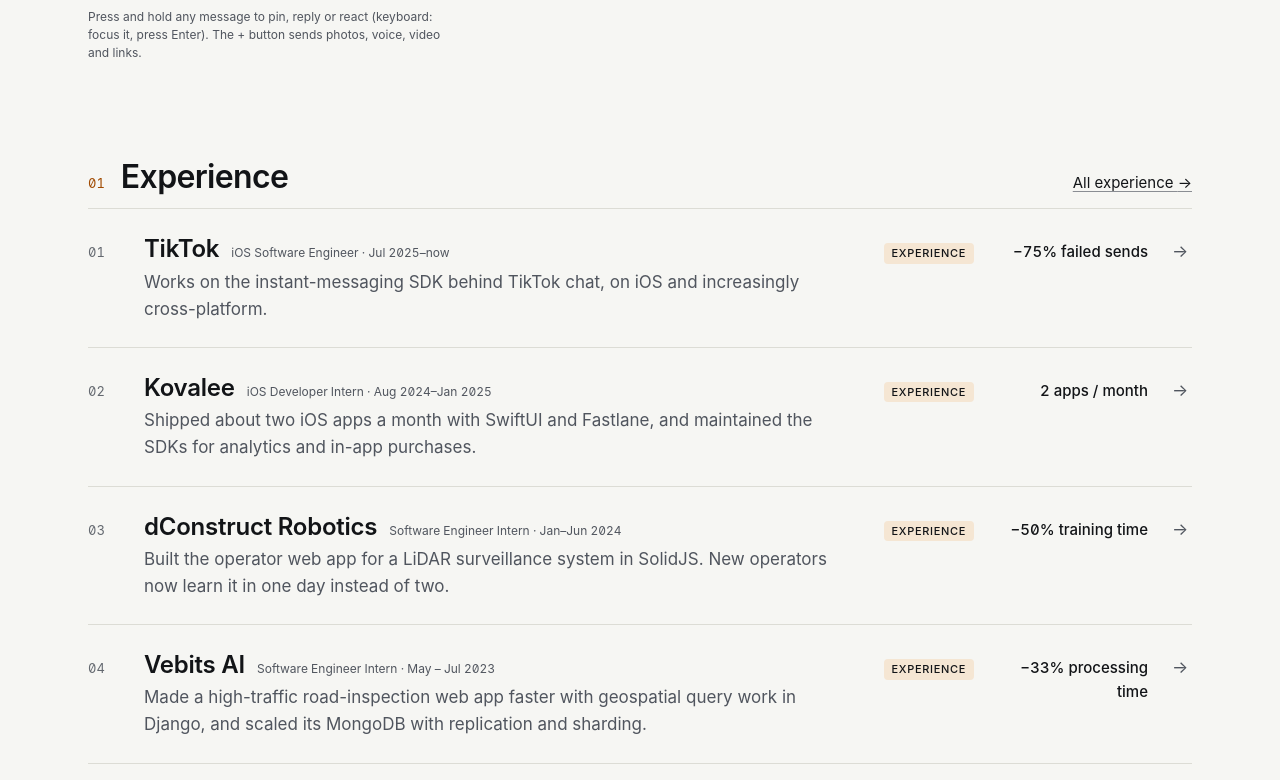
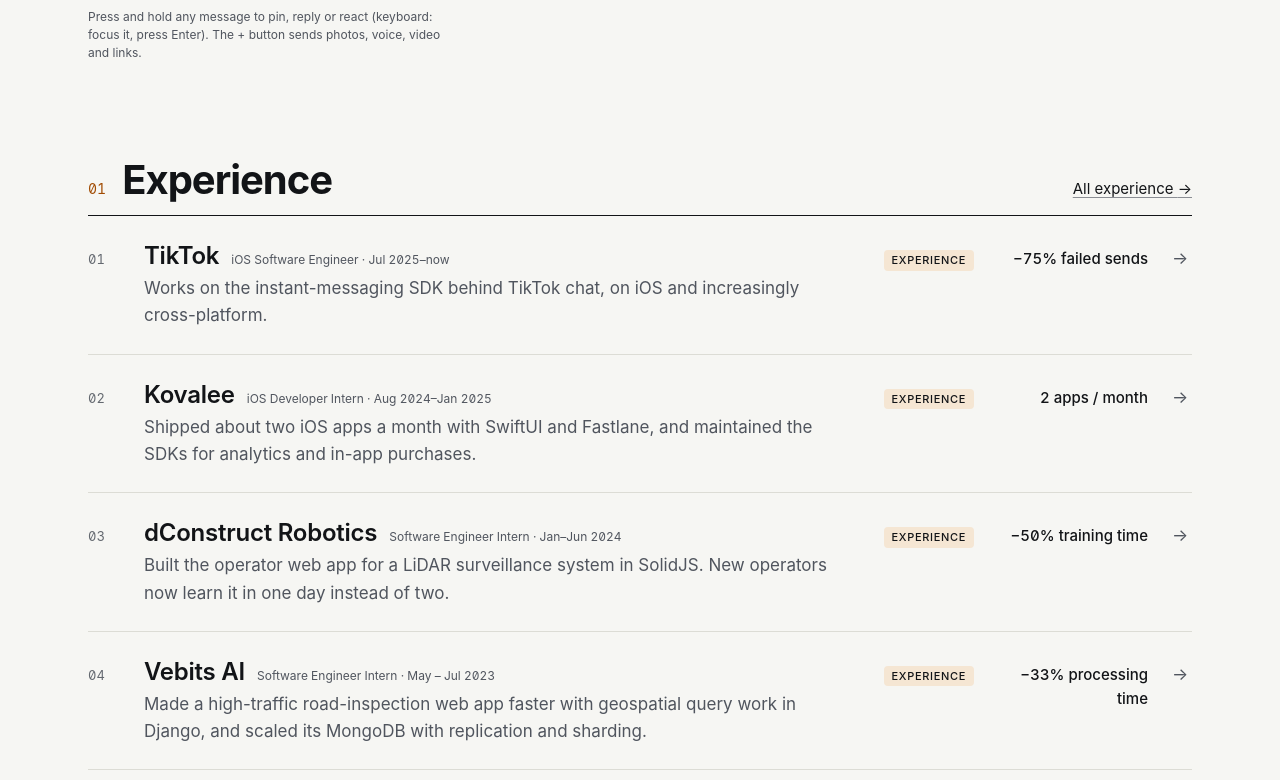
Before and after one commit to ngquyduc/www, an Astro site: page / in a window 1280 px wide. Shown: the part 1442-2222 px from the top of the page. Built offline with nearby package versions, Linux system fonts and the light colour scheme; Astro itself is replaced by a stand-in of ours.

Commit message:
Section head: 40 px title and the animated ink rule

```diff
--- a/src/components/SectionHead.astro
+++ b/src/components/SectionHead.astro
@@ -1,5 +1,7 @@
 ---
-// Numbered section heading on Home: "01 Selected work" with an optional link on the right.
+// Numbered section head (§13.3): "01" numeral, a 40 px title, an optional link on the right, and an
+// ink rule that draws in from the left the first time it enters the viewport (`rule`, §13.2).
+// Until the observer runs (or with no JS, or under reduced motion) the rule is simply drawn.
 interface Props {
   n: string;
   id: string;
@@ -9,8 +11,33 @@ interface Props {
 const { n, id, title, more } = Astro.props;
 ---
 
-<div class="flex items-baseline gap-4 border-b border-line pb-3">
-  <span class="mono text-[13px] text-accent">{n}</span>
-  <h2 id={id} class="text-2xl font-semibold tracking-[-0.02em]">{title}</h2>
+<div class="shead" data-io>
+  <span class="mono text-[14px] text-accent">{n}</span>
+  <h2 id={id} class="text-section">{title}</h2>
   {more && <a href={more.href} class="ml-auto text-[15px]">{more.label} <span aria-hidden="true">→</span></a>}
 </div>
+
+<style>
+  .shead {
+    position: relative;
+    display: flex;
+    flex-wrap: wrap;
+    align-items: baseline;
+    gap: 8px 16px;
+    padding-bottom: 14px;
+  }
+  .shead::after {
+    content: "";
+    position: absolute;
+    inset: auto 0 0;
+    height: 1px;
+    background: var(--color-ink);
+    transform-origin: left;
+  }
+  .shead.io-wait::after {
+    transform: scaleX(0);
+  }
+  .shead.io-in::after {
+    animation: rule 600ms var(--ease-out) both;
+  }
+</style>
```
